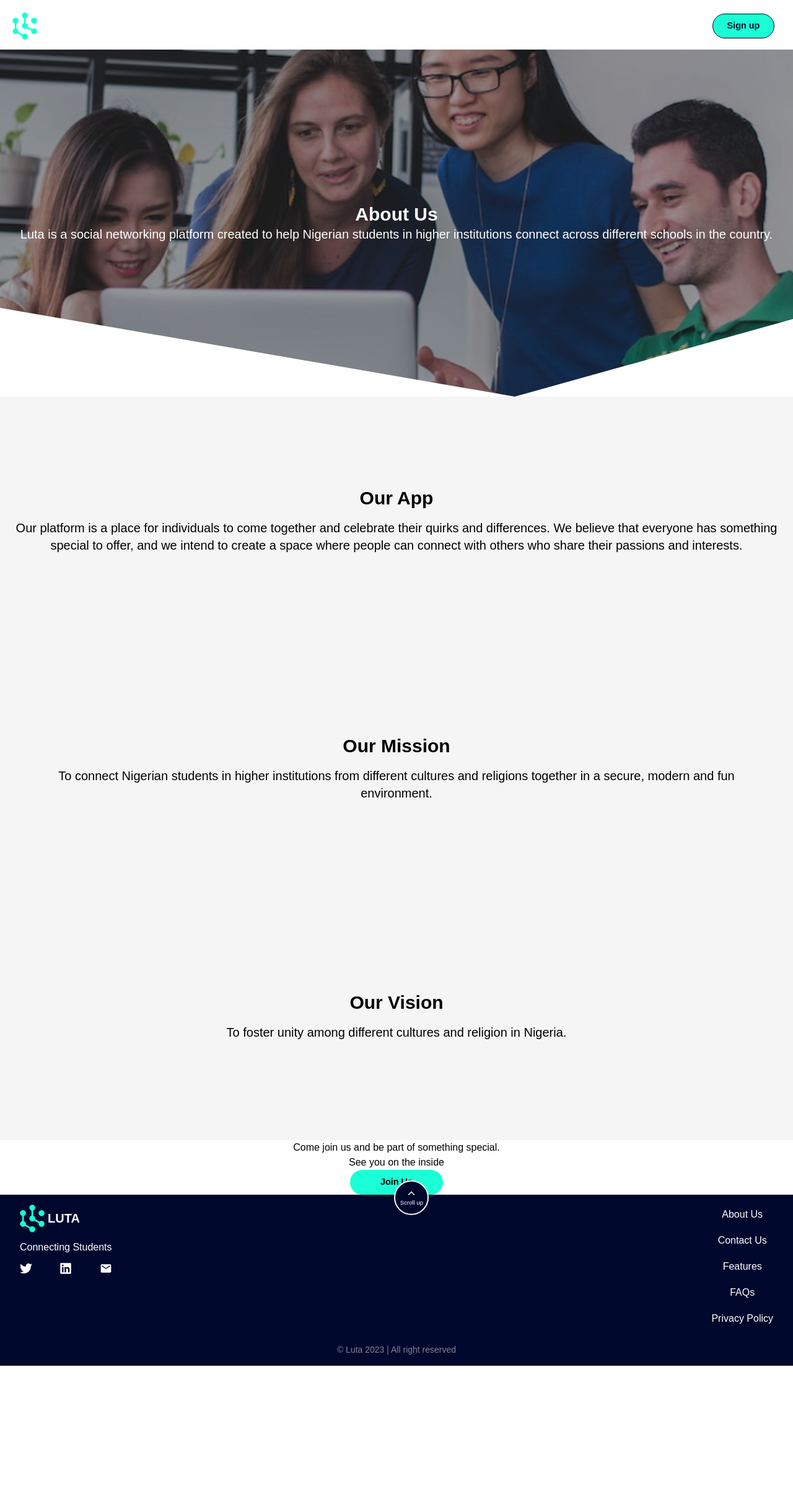
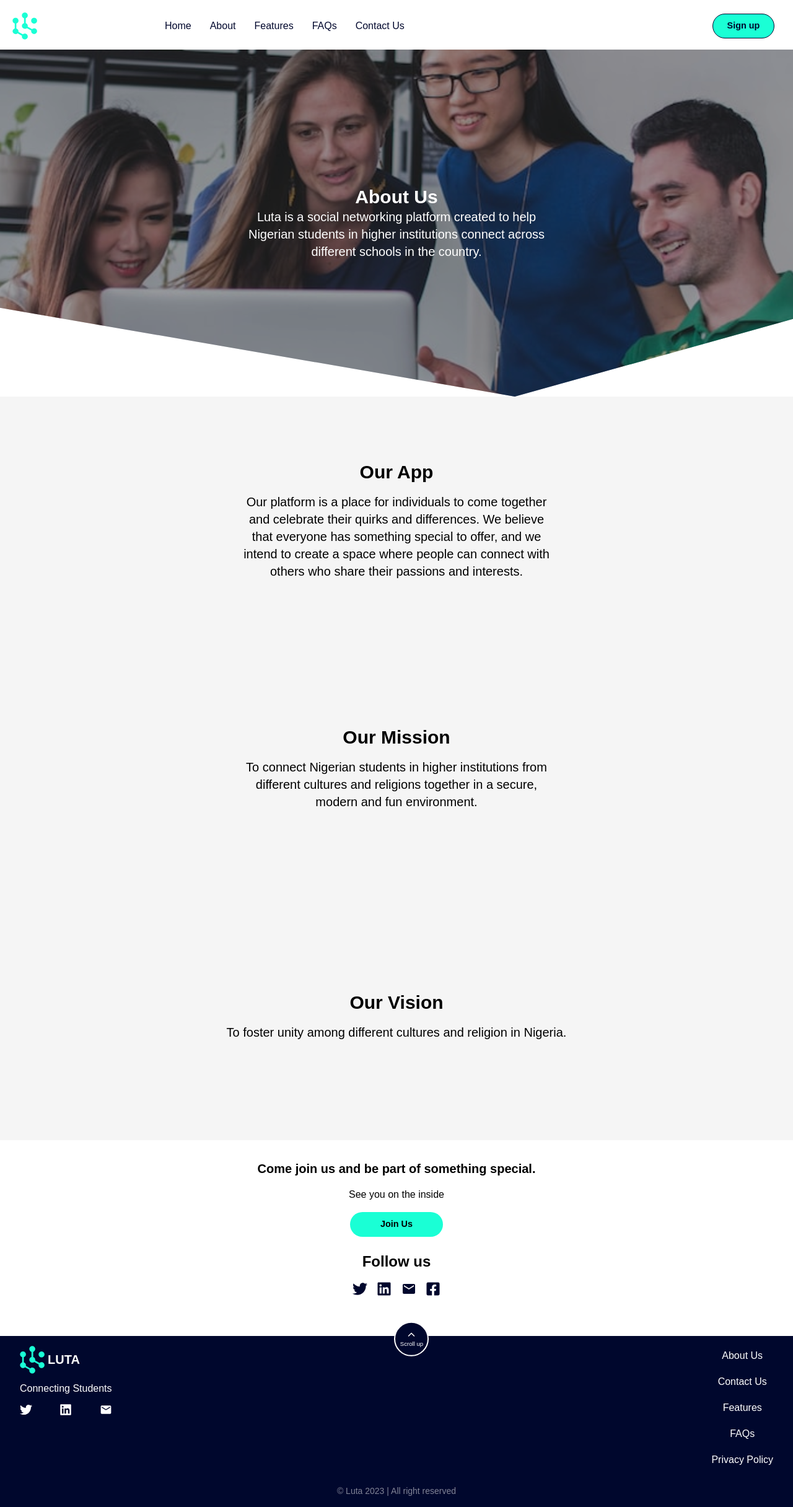
Before and after one commit to Luta-org/Luta, a Next.js app: page /about in a window 1280 px wide. Shown: the whole page at 62% size. Before the commit the page ends 2204 px from the top, so only its background shows below. Built offline with nearby package versions, Linux system fonts and the light colour scheme; a web font is replaced by a local one.

Commit message:
modified

```diff
--- a/components/AboutPage/AboutFrame.js
+++ b/components/AboutPage/AboutFrame.js
@@ -19,7 +19,7 @@ const AboutFrame = () => {
         <Box>
             <Heading className="text-2xl md:text-3xl font-bold">About Us</Heading>
         </Box>
-        <Box className="maxW-[30rem] text-center text-md md:text-xl mx-6">
+        <Box className="w-[32rem] text-center text-md md:text-xl mx-6">
             <Text>Luta is a social networking platform created to help Nigerian students in higher institutions connect across different schools in the country.</Text>
         </Box>
     </Flex>
--- a/components/AboutPage/Invite.js
+++ b/components/AboutPage/Invite.js
@@ -1,20 +1,53 @@
 import {
-    Box,
-    Heading,
-    Text
+  Box,
+  Heading,
+  Text
 } from "@chakra-ui/react";
+import {
+  FaTwitter,
+  FaLinkedin,
+  FaFacebookSquare
+} from 'react-icons/fa';
+import { MdMail } from 'react-icons/md';
+import Link from 'next/link';
 import Buttons from "../Buttons/Button";
 
 const Invite = () => {
+  const linkStyle = {
+    color: '#00072D',
+    textDecoration: 'none',
+  }
+
   return (
-    <Box className="h-20vh flex flex-col justify-center items-center">
-        <Heading>Come join us and be part of something special.</Heading>
-        <Text>See you on the inside</Text>
+    <Box sx={{
+      h: '100%'
+    }} className="w-full pb-16 pt-4 flex flex-col justify-center items-center">
+        <Heading className="text-md md:text-xl text-center font-bold my-4 mx-4">Come join us and be part of something special.</Heading>
+        <Text className="mb-4">See you on the inside</Text>
         <Buttons
           text={'Join Us'}
           bgColor={'#1affd5'}
           color={'#00072d'}
         />
+
+        <Box className="mt-6">
+          <Heading className="text-xl md:text-2xl text-center font-bold mb-4 mx-4">Follow us</Heading>
+
+          <div className='w-full flex justify-between text-2xl'>
+            <Link style={linkStyle} href={'#'}>
+                <FaTwitter />
+            </Link>
+            <Link style={linkStyle} href={'#'}>
+                <FaLinkedin />
+            </Link>
+            <Link style={linkStyle} href={'#'}>
+                <MdMail />
+            </Link>
+            <Link style={linkStyle} href={'#'}>
+                <FaFacebookSquare />
+            </Link>
+        </div>
+        </Box>
     </Box>
   )
 }
--- a/components/AboutPage/Mission.js
+++ b/components/AboutPage/Mission.js
@@ -18,7 +18,7 @@ const Mission = () => {
         px: 20
     }}>
         <Heading className="text-2xl md:text-3xl font-bold mb-4">Our Mission</Heading>
-        <Text className="maxW-[30rem] text-center text-md md:text-xl mx-4">To connect Nigerian students in higher institutions from different cultures and religions together in a secure, modern and fun environment.</Text>
+        <Text className="w-[32rem] text-center text-md md:text-xl mx-4">To connect Nigerian students in higher institutions from different cultures and religions together in a secure, modern and fun environment.</Text>
     </Center>
   )
 }
--- a/components/AboutPage/OurApp.js
+++ b/components/AboutPage/OurApp.js
@@ -16,7 +16,7 @@ const OurApp = () => {
         textAlign: 'center',
     }}>
         <Heading className="text-2xl md:text-3xl font-bold mb-4">Our App</Heading>
-        <Text className="maxW-[30rem] text-center text-md md:text-xl mx-4">Our platform is a place for individuals to come together and celebrate their quirks and differences. We believe that everyone has something special to offer, and we intend to create a space where people can connect with others who share their passions and interests.</Text>
+        <Text className="w-[32rem] text-center text-md md:text-xl mx-4">Our platform is a place for individuals to come together and celebrate their quirks and differences. We believe that everyone has something special to offer, and we intend to create a space where people can connect with others who share their passions and interests.</Text>
     </Center>
   )
 }
--- a/components/Footer.js
+++ b/components/Footer.js
@@ -2,8 +2,7 @@ import {
     Box,
     Stack,
     Heading,
-    Text,
-    Flex
+    Text
 } from '@chakra-ui/react';
 import Image from 'next/image';
 import Link from 'next/link';
@@ -13,7 +12,6 @@ import {
     FaLinkedin
 } from 'react-icons/fa';
 import { MdMail } from 'react-icons/md';
-import styles from '../styles/Section.module.css';
 
 const Footer = () => {
     const linkStyle = {
@@ -29,7 +27,7 @@ const Footer = () => {
     }}>
         <Box className='w-full flex flex-col md:flex-row justify-between items-center md:items-start'>
             <Stack className='flex flex-col items-center md:items-start' direction={'column'} spacing={12}>
-                <Box className='flex absolute top-[-15px] right-20 md:hidden flex-col justify-center items-center' sx={{
+                <Box className='flex absolute top-[-15px] right-12 md:right-18 md:hidden flex-col justify-center items-center' sx={{
                     height: '3.5rem',
                     width: '3.5rem',
                     textAlign: 'center',
@@ -96,10 +94,10 @@ const Footer = () => {
             <Stack className='text-md my-6 md:my-0 leading-8' direction='column' spacing={'10'} sx={{
                 textAlign: 'center'
             }}>
-                <Link style={linkStyle} href={'#'}>
+                <Link style={linkStyle} href={'/about'}>
                     About Us
                 </Link>
-                <Link style={linkStyle} href={'#'}>
+                <Link style={linkStyle} href={'/contact'}>
                     Contact Us
                 </Link>
                 <Link style={linkStyle} href={'#'}>
--- a/components/Navbar.js
+++ b/components/Navbar.js
@@ -14,10 +14,10 @@ import {
 const Navbar = ({
     bgColor,
     color,
-    pad
+    pad,
+    navColor
 }) => {
     const linkStyle = {
-        color: '#fff',
         textDecoration: 'none'
     }
 
@@ -39,7 +39,7 @@ const Navbar = ({
             />
         </Box>
 
-        <Box className='w-4/5 hidden md:flex items-center justify-between'>
+        <Box style={{ color: navColor }} className='w-4/5 hidden md:flex items-center justify-between'>
             {/* Links */}
             <Stack className='text-md md:text-[.9rem] lg:text-[1rem]' direction='row' spacing={'30'}>
                 <Link style={linkStyle} href={'#'}>
@@ -54,7 +54,7 @@ const Navbar = ({
                 <Link style={linkStyle} href={'#'}>
                     FAQs
                 </Link>
-                <Link style={linkStyle} href={'#'}>
+                <Link style={linkStyle} href={'/contact'}>
                     Contact Us
                 </Link>
             </Stack>
--- a/pages/about.js
+++ b/pages/about.js
@@ -12,9 +12,11 @@ import Footer from '@/components/Footer';
 const about = () => {
   return (
     <Box sx={{
+      w: '100vw',
       bgColor: '#fff'
     }}>
       <Navbar
+        navColor={'#00072d'}
         color={'#000'}
         pad={'20px 30px 0 20px'}
       />
--- /dev/null
+++ b/pages/contact.js
@@ -0,0 +1,11 @@
+import Navbar from "@/components/Navbar";
+
+const contact = () => {
+  return (
+    <div>
+      <h1>Contact</h1>
+    </div>
+  )
+}
+
+export default contact
--- a/pages/index.js
+++ b/pages/index.js
@@ -27,7 +27,7 @@ export default function Home() {
           padding: '20px 30px 0 30px'
         }}>
             {/* Navbar */}
-            <Navbar color={'#fff'} />
+            <Navbar color={'#fff'} navColor={'#fff'} />
             {/* First Section */}
             <SectionA />
           </Box>
```
